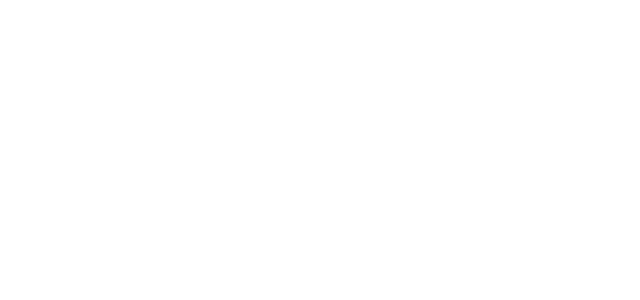
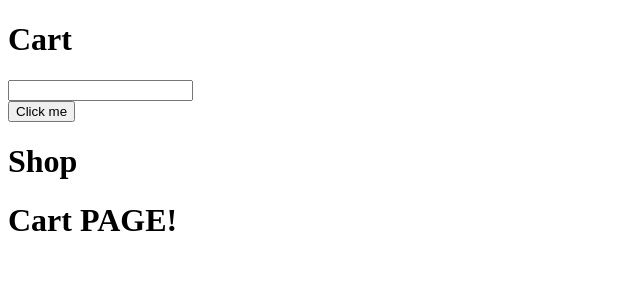
Before and after one commit to 9James9/Shopping-Cart, a React (Create React App) app: page /bothlol in a window 1280 px wide. Before the commit this address had no page. Shown: the top 300 px of the page, without its empty margins (0-640 px from the left). Built offline with nearby package versions, Linux system fonts and the light colour scheme.

Commit message:
added objects to items

```diff
--- /dev/null
+++ b/src/Components/Shop/Item/item.js
@@ -0,0 +1,19 @@
+import React, { useState } from 'react'
+
+const Item = ({name,id, updateShop}) => {
+    let values = {
+        name: name,
+        id: id
+    }
+  return (
+    <div>
+        <div>
+            <button value={values} onClick={() => {
+                updateShop(values)
+            }}>Click me</button>
+        </div>
+    </div>
+  )
+}
+
+export default Item
--- a/src/Components/Shop/shop.js
+++ b/src/Components/Shop/shop.js
@@ -1,5 +1,6 @@
 import React, { useState, useEffect } from 'react'
 import { useNavigate } from 'react-router-dom'
+import Item from './Item/item'
 const Shop = ({updateCart}) => {
     const navigate = useNavigate()
     const [cart, setCart] = useState("")
@@ -9,13 +10,16 @@ const Shop = ({updateCart}) => {
     }
     useEffect(() => {
         updateCart(cart)
-        console.log("updating cart")
     })
+    const updateShop = e => {
+        console.log(e.name)
+    }
   return (
     <div>
         <div>
             <h1 onClick={() => navigate("/cart")}>Cart</h1>
             <input onChange={handleChange}></input>
+            <Item name="name 33" updateShop={updateShop}/>
             <h1>{cart}</h1>
         </div>
     </div>
--- a/src/Components/homepage.js
+++ b/src/Components/homepage.js
@@ -3,15 +3,24 @@ import Cart from "./Cart/cart.js";
 import Shop from "./Shop/shop.js";
 import React, { useState } from "react";
 const HomePage = () => {
-    const [cart, setCart] = useState("")
-    const updateCart = e => {
-        setCart(e)
-    }
+  const [cart, setCart] = useState("");
+  const updateCart = (e) => {
+    setCart(e);
+  };
   return (
     <BrowserRouter>
       <Routes>
-        <Route path="/shop" element={<Shop updateCart={updateCart}/>}></Route>
-        <Route path="/cart" element={<Cart cart={cart}/>}></Route>
+        <Route path="/shop" element={<Shop updateCart={updateCart} />}></Route>
+        <Route path="/cart" element={<Cart cart={cart} />}></Route>
+        <Route
+          path="/bothlol"
+          element={
+            <div>
+              <Shop updateCart={updateCart}/>
+              <Cart cart={cart}/>
+            </div>
+          }
+        ></Route>
       </Routes>
     </BrowserRouter>
   );
```
